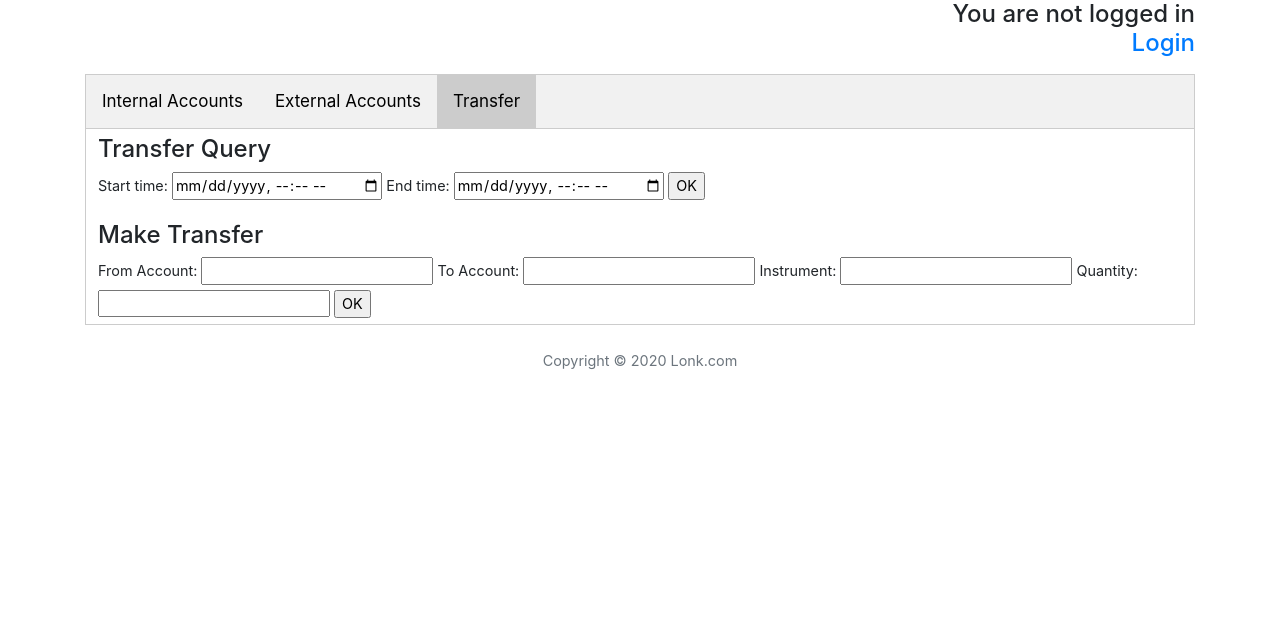
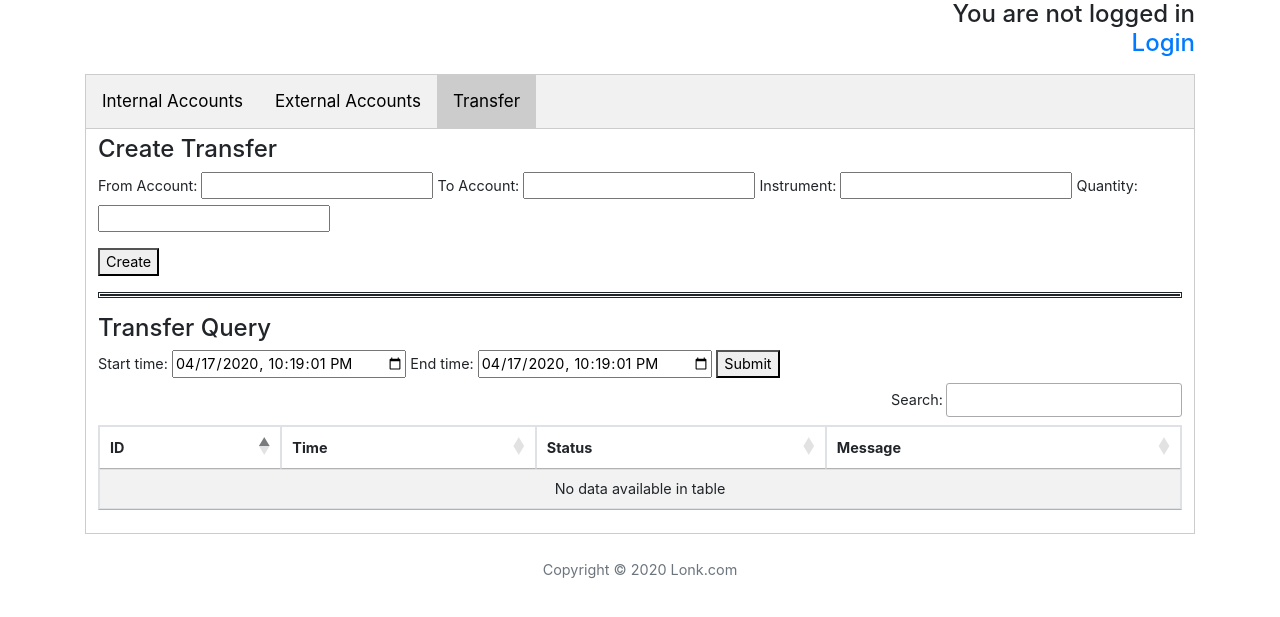
Before and after one commit to deoshao11/django-gui, a Django app: page / in a window 1280 px wide, after a click on "Transfer". Shown: the top 617 px of the page. Run offline with Django 3.2, Linux system fonts and the light colour scheme; parts of the project's set-up code (start-up, migrations or seed data) failed here and were passed over; some libraries are stand-ins or nearby versions.

Commit message:
complete transfer query

```diff
--- a/restembed/core/templates/index.html
+++ b/restembed/core/templates/index.html
@@ -30,6 +30,9 @@
   transition: 0.3s;
   font-size: 17px;
 }
+
+p.double {border-style: double;}
+p.solid {border-style: solid;}
 
 /* Change background color of buttons on hover */
 .tab button:hover {
@@ -178,20 +181,7 @@
 </div>
 
 <div id="transfer" class="tabcontent">
-    <form action="" method="post">
-        {% csrf_token %}
-        <h4>Transfer Query</h4>
-        <label for="start_time">Start time: </label>
-        <input id="start_time" type="datetime-local" name="start_time_field">
-        <label for="end_time">End time: </label>
-        <input id="end_time" type="datetime-local" name="end_time_field">
-        <input type="submit" value="OK">
-    </form>
-    <p></p>
-    <p></p>
-    <form action="" method="post">
-        {% csrf_token %}
-        <h4>Make Transfer</h4>
+    <h4>Create Transfer</h4>
     <label for="from_account">From Account: </label>
     <input id="from_account" type="text" name="from_account_field">
     <label for="to_account">To Account: </label>
@@ -200,8 +190,28 @@
     <input id="instrument" type="text" name="instrument_field">
     <label for="quantity">Quantity: </label>
     <input id="quantity" type="number" name="quantity_field">
-        <input type="submit" value="OK">
-    </form>
+    <p></p>
+    <button id="make_transfer">Create</button>
+    <p></p>
+    <p class="double">
+    <h4>Transfer Query</h4>
+    <label for="start_time">Start time: </label>
+    <input id="start_time" type="datetime-local" name="start_time_field">
+    <label for="end_time">End time: </label>
+    <input id="end_time" type="datetime-local" name="end_time_field">
+
+    <button id="query_submit">Submit</button>
+    <table id="transfer_info" class="table table-striped table-bordered">
+        <thead>
+            <tr>
+                <th>ID</th>
+                <th>Time</th>
+                <th>Status</th>
+                <th>Message</th>
+            </tr>
+        </thead>
+    </table>
+    </p>
 </div>
 
 <footer class="footer" style="margin-top: 25px;">
@@ -288,14 +298,12 @@
         var row = {};
         row["instrument"] = x;
         row["balance"] = d["instruments"][x];
-        //console.log(row);
         result.push(row);
     }
     return result;
 }
 
 function filterByName ( name, d ) {
-    //console.log("filter by name with length", name, d.length);
     for (i=0; i<d.length; i++) {
         if(d[i]["accountName"] === name) {
             return d[i];
@@ -431,7 +439,6 @@
 
     $('#internal_jstree').on("changed.jstree", function (e, data) {
         var accountName = $('#internal_jstree').jstree('get_selected', true)[0].text;
-        console.log("pulling account detail for ", accountName);
         var data = filterByName(accountName, internal_account_table.data());
 
         internal_account_static.clear().draw();
@@ -503,7 +510,6 @@
 
     $('#external_jstree').on("changed.jstree", function (e, data) {
         var accountName = $('#external_jstree').jstree('get_selected', true)[0].text;
-        console.log("pulling account detail for ", accountName);
         var data = filterByName(accountName, external_account_table.data());
 
         external_account_static.clear().draw();
@@ -517,6 +523,50 @@
         external_account_balance.draw();
     });
 
+    var transfer_table = $('#transfer_info').DataTable({
+        "paging": false,
+        dom:
+            "<'row'<'col-sm-12'f>>" +
+            "<'row'<'col-sm-12'tr>>" +
+            "<<'col-sm-12 col-md-7'p>>",
+
+        "columns": [
+            { "data": "transferID" },
+            { "data": "time" },
+            { "data": "status" },
+            { "data": "msg" },
+        ]
+    } );
+
+    const now = new Date();
+    now.setMinutes(now.getMinutes() - now.getTimezoneOffset());
+    document.getElementById('start_time').value = now.toISOString().slice(0, -1);
+    document.getElementById('end_time').value = now.toISOString().slice(0, -1);
+
+    var ajaxFunction = function() {
+        $.ajax({
+            url: "api/transfer",
+            type: "GET",
+            data: {
+                startTime: $("#start_time").val(),
+                endTime: $("#end_time").val(),
+            },
+            dataType: 'json',
+            contentType: 'application/json',
+            success: function(data) {
+                transfer_table.clear().draw();
+                for ( d in data["results"] ) {
+                    transfer_table.row.add(data["results"][d]);
+                }
+                transfer_table.draw();
+            }
+        });
+    };
+
+    $('#query_submit').click(function() {
+        ajaxFunction();
+    });
+
     document.getElementById("internal_tab").click();
 });
 
--- a/restembed/core/views.py
+++ b/restembed/core/views.py
@@ -6,25 +6,28 @@
 import requests
 import uuid
 
-from .serializer import AccountBalanceSerializer, ExternalAccountSerializer, InternalAccountSerializer
+from .serializer import *
 
-from .models import AccountBalance, ExternalAccount, InternalAccount
+from .models import *
 from Crypto.Cipher import AES
+import dateutil.parser
 
 def index(request):
     return render(request, 'index.html')
 
 
-def get_data_from_api_call(request, endpoint):
+def get_data_from_api_call(request, endpoint, params={}):
     username = request.user.username
     encrypted_username = get_encryption(username)
-    r = requests.get(settings.EXTERNAL_API_URL + endpoint, headers={'x-encrypted-username': encrypted_username},)
+    r = requests.get(settings.EXTERNAL_API_URL + endpoint,
+                     headers={'x-encrypted-username': encrypted_username}, params=params)
     json = r.json()
     request_uuid = uuid.uuid4()
     for i in range(len(json)):
         json[i]['requestUuid'] = request_uuid
+        if endpoint == 'transfer':
+            json[i]['transferID'] = json[i]['id']
     return json, request_uuid
-
 
 def get_internal_queryset(request):
     json, request_uuid = get_data_from_api_call(request, 'accounts/internal')
@@ -51,6 +54,19 @@
         print(serializer.errors)
     serializer.save()
     return AccountBalance.objects.all().filter(requestUuid=request_uuid)
+
+
+def get_transfer_queryset(request):
+    start_time = int(dateutil.parser.parse(request.query_params.get('startTime')).timestamp() * 1000)
+    end_time = int(dateutil.parser.parse(request.query_params.get('endTime')).timestamp() * 1000)
+    print(start_time, end_time)
+    params = {'startTime': start_time, 'endTime': end_time}
+    json, request_uuid = get_data_from_api_call(request, 'transfer', params)
+    serializer = TransferSerializer(data=json, many=True)
+    if not serializer.is_valid():
+        print(serializer.errors)
+    serializer.save()
+    return Transfer.objects.all().filter(requestUuid=request_uuid)
 
 
 def get_encryption(username):
@@ -82,3 +98,10 @@
 
     def get_queryset(self):
         return get_balance_queryset(self.request)
+
+
+class TransferViewSet(viewsets.ModelViewSet):
+    serializer_class = TransferSerializer
+
+    def get_queryset(self):
+        return get_transfer_queryset(self.request)
--- a/restembed/urls.py
+++ b/restembed/urls.py
@@ -15,7 +15,7 @@
 """
 from django.contrib import admin
 from django.conf.urls import url, include
-from .core.views import AccountBalanceViewSet, ExternalAccountViewSet, InternalAccountViewSet, index
+from .core.views import *
 
 from django.contrib.auth.views import LoginView, LogoutView
 from rest_framework import routers
@@ -24,6 +24,7 @@
 router.register(r'internal', InternalAccountViewSet, basename='internal_account')
 router.register(r'external', ExternalAccountViewSet, basename='external_account')
 router.register(r'balance', AccountBalanceViewSet, basename='account_balance')
+router.register(r'transfer', TransferViewSet, basename='transfer')
 
 urlpatterns = [
     url('^api/', include(router.urls)),
```
Also changed, not shown: restembed/core/models.py (+11 -0 lines), restembed/core/serializer.py (+7 -1 lines), restembed/core/migrations/0006_transfer.py (added), restembed/core/migrations/0007_auto_20200417_2120.py (added). Lines whose indentation alone changed are shown as unchanged.
